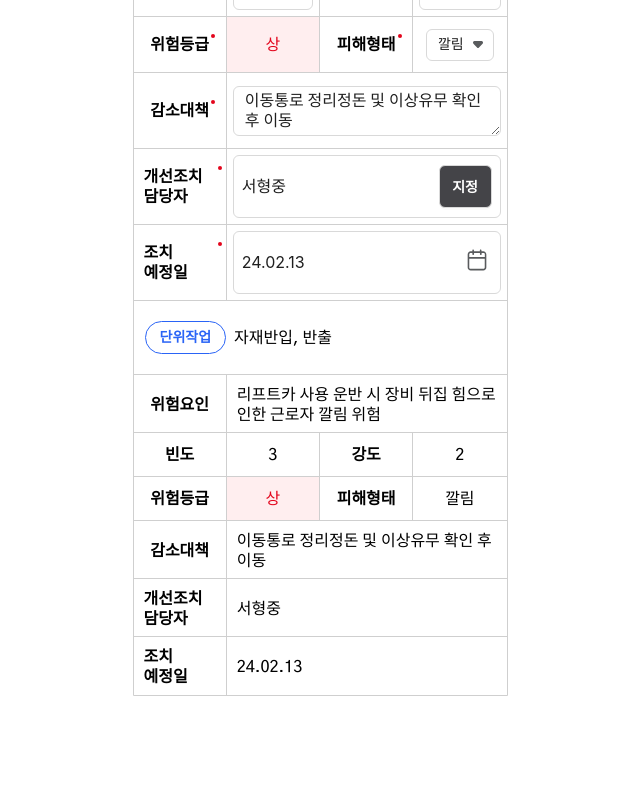
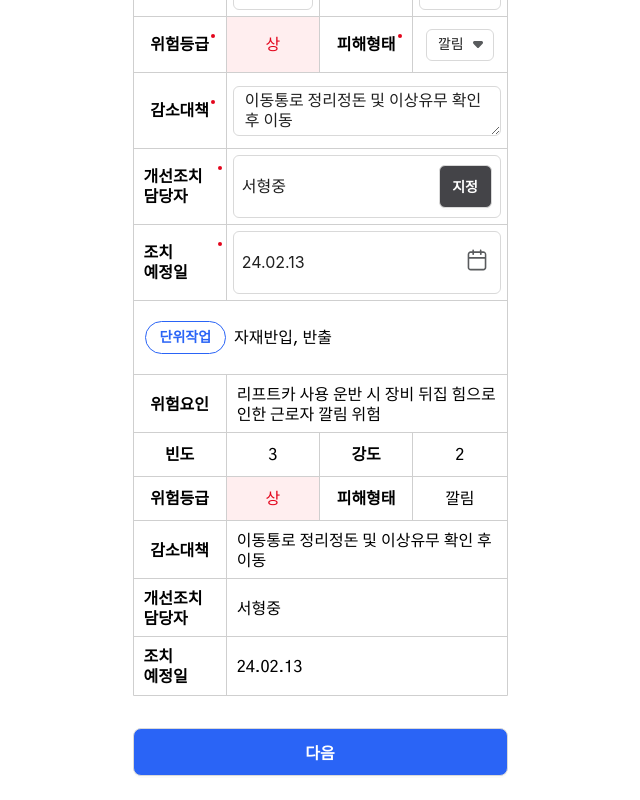
Before and after one commit to BSL-kr/MH-T-bsl, a React (Vite) app: page /risk-assessment-adequacy in a window 1280 px wide. Shown: the part 399-1199 px from the top of the page, without its empty margins (320-960 px from the left). Before the commit the page ends 1119 px from the top, so only its background shows below. Built offline with nearby package versions, Linux system fonts and the light colour scheme; the HTML template or start-up script is replaced by a standard one.

Commit message:
feat:위험성 평가 적정성 검토

```diff
--- /dev/null
+++ b/src/components/CustomButton/index.tsx
@@ -0,0 +1,25 @@
+import { Button } from 'antd';
+import styled from 'styled-components';
+
+const StyledSubmitButton = styled(Button)`
+  height: 48px;
+  width: 100%;
+  border-radius: 8px;
+  font-family: Gothic A1;
+  font-size: 16px;
+  font-weight: 600;
+  color: #fff !important;
+  background-color: #2a64f6 !important;
+
+  &:disabled {
+    border: none;
+    background-color: #d7dbdf !important;
+  }
+`;
+
+const CustomButton = (props: { disable: boolean; text: string }) => {
+  const { disable, text } = props;
+  return <StyledSubmitButton disabled={disable}>{text}</StyledSubmitButton>;
+};
+
+export default CustomButton;
--- a/src/pages/riskAssessmentAdequacy.tsx
+++ b/src/pages/riskAssessmentAdequacy.tsx
@@ -2,14 +2,22 @@ import { useState } from 'react';
 import ContentsHeader from '../components/ContentsHeader';
 import PageHeader from '../components/PageHeader';
 import RiskAssessmentForm from '../components/RiskAssessmentForm';
+import CustomButton from '../components/CustomButton';
 
 const RiskAssessmentPage = () => {
   const [isEdit] = useState(true);
   return (
     <div>
-      <PageHeader title='위험성평가 적정성 검토' />
-      <ContentsHeader title='우원 디아이씨' />
-      <RiskAssessmentForm isEdit={isEdit} title='흙막이지보공' />
+      <div
+        style={{
+          marginBottom: 32
+        }}
+      >
+        <PageHeader title='위험성평가 적정성 검토' />
+        <ContentsHeader title='우원 디아이씨' />
+        <RiskAssessmentForm isEdit={isEdit} title='흙막이지보공' />
+      </div>
+      <CustomButton text='다음' disable={false} />
     </div>
   );
 };
```
